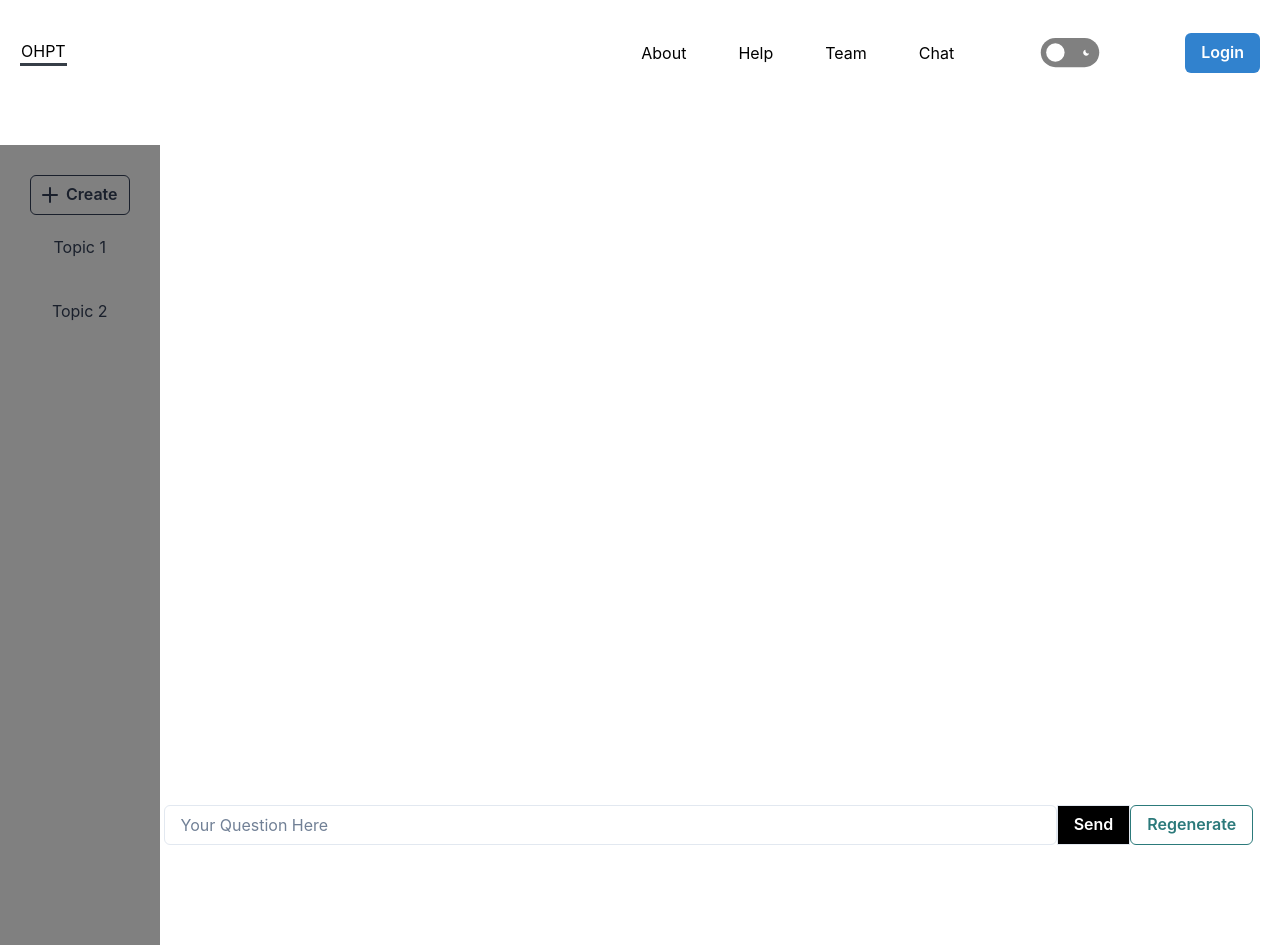
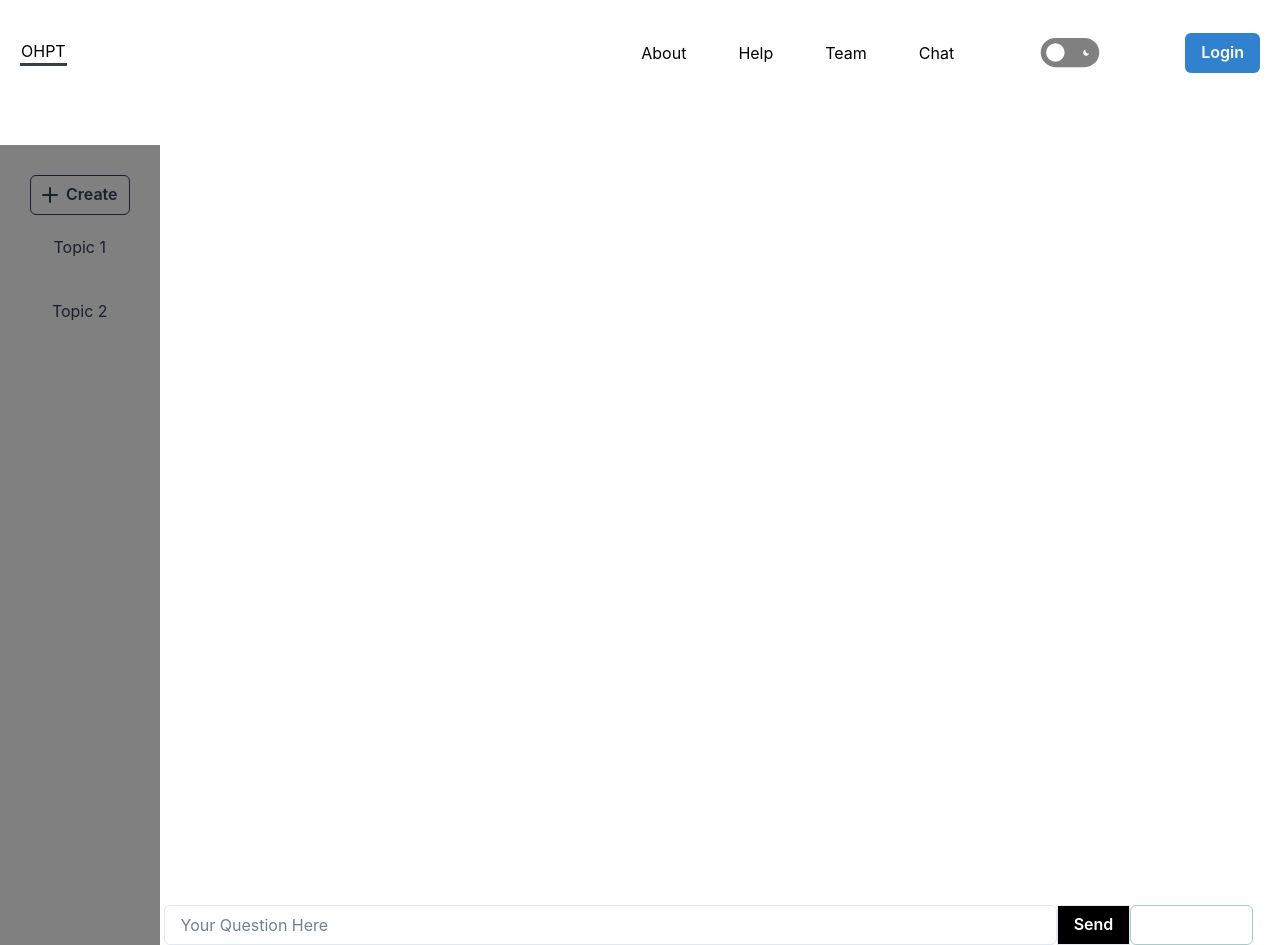
Before and after one commit to wes-jiang/OHPT, a React (Create React App) app in the folder my-app/: page /chat in a window 1280 px wide. Built offline with nearby package versions, Linux system fonts and the light colour scheme.

Commit message:
Committing before messing with the layout of messages again. Want the messages scroll up without the input box scrolling down

```diff
--- a/my-app/src/App.js
+++ b/my-app/src/App.js
@@ -29,8 +29,8 @@ import {
   Route,
   RouterProvider
 } from 'react-router-dom';
-import { chakra } from '@chakra-ui/react';
-import MyAvatar from './components/chat/MyAvatar';
+
+
 
 const router = createBrowserRouter(
   createRoutesFromElements(
--- a/my-app/src/components/chat/Messages.js
+++ b/my-app/src/components/chat/Messages.js
@@ -10,8 +10,6 @@ import { StarIcon } from "@chakra-ui/icons";
 import BeatLoader from "react-spinners/BeatLoader"
 
 const Messages = ({ messages }) => {
-
-
 
 
   //Colors for the User
@@ -55,7 +53,6 @@ const Messages = ({ messages }) => {
                     maxWidth="60%"
                     borderRadius={"10px"}
                     position="relative"
-                    ref={elementRef}
                 >
                 <Text
                     flex="1"
@@ -69,7 +66,7 @@ const Messages = ({ messages }) => {
                 </Text>
 
                 {!isMyMessage && (
-                    <Button leftIcon={StarIcon} />
+                    <Button leftIcon={<StarIcon />} />
                 )}
                 {isMyMessage && (
                 <Avatar
--- a/my-app/src/components/chat/MyAvatar.js
+++ /dev/null
@@ -1,9 +0,0 @@
-import { Avatar } from "@chakra-ui/avatar";
-
-function MyAvatar() {
-  return (
-    <Avatar name="Computer" size="xs" borderRadius={4} />
-  );
-}
-
-export default MyAvatar;
--- a/my-app/src/index.css
+++ b/my-app/src/index.css
@@ -142,6 +142,25 @@ form label span {
 }
 
 /* chat */
+.chatbox-container {
+  display: flex;
+  flex-direction: column;
+  height: 100%;
+}
+
+.messages-container {
+  flex-grow: 1;
+  overflow-y: scroll;
+  padding: 20px; /* Add padding for spacing */
+}
+
+.input-box-container {
+  display: flex;
+  align-items: center;
+  justify-content: space-between;
+  padding: 10px; /* Add spacing between input and buttons */
+  background-color: white; /* Adjust background color as needed */
+}
 
 
 /* chat sidebar */
@@ -217,3 +236,6 @@ form label span {
   padding: 4px; /* Add padding around the icons */
   z-index: 0;
 }
+
+
+/*  */
--- a/my-app/src/pages/chat/Chat.js
+++ b/my-app/src/pages/chat/Chat.js
@@ -84,14 +84,19 @@ const Chat = () => {
 
       {/* Chatbox */}
       <GridItem colspan={3}>
+        <div className="chatbox-container">
+          <div className="messages-container">
             <Messages messages={messages}/>
+          </div>
+
+          <div className="input-buttons-container">
             <Flex w="100%" mt="5" >
               <CustomInput
               onKeyDown={(e) => {
                 if (e.key === "Enter") {
                   handleSendMessage();
                   e.preventDefault();
-              setInputMessage('');
+                  // setInputMessage('');
                 }
               }}
               value={inputMessage}
@@ -114,8 +119,8 @@ const Chat = () => {
                 Send
               </Button>
 
-            <Button isloading
-                loadingText='Regenerating'
+              <Button isLoading
+                  isLoadingText='Regenerating'
                   colorScheme='teal'
                   spinner={<BeatLoader size={8} color='white' />}
                   variant='outline'>
@@ -123,6 +128,8 @@ const Chat = () => {
                   </Button>
 
             </Flex>
+          </div>
+        </div>
       </GridItem>
     </Grid>
 
```
Also changed, not shown: my-app/src/components/chat/Regenerate.js (deleted, +0 -9 lines), my-app/src/components/chat/Create.js (deleted). Lines whose indentation alone changed are shown as unchanged.
